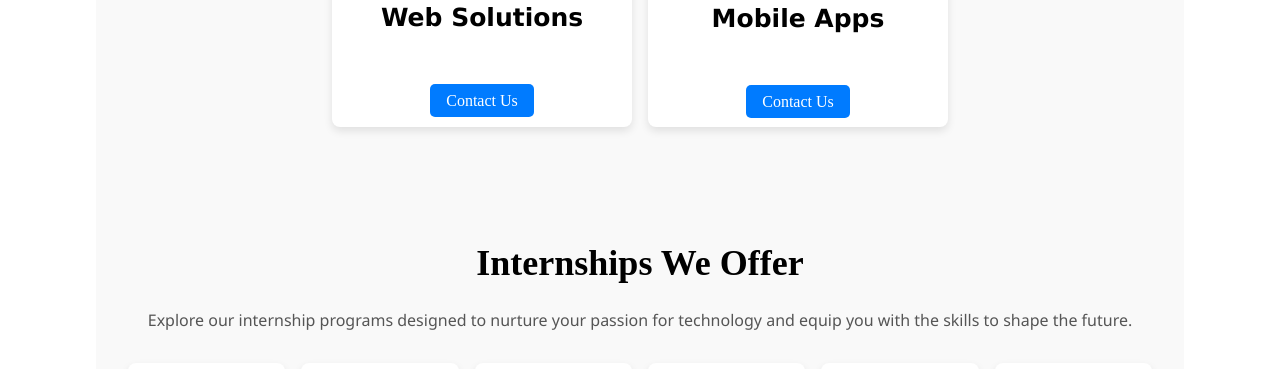
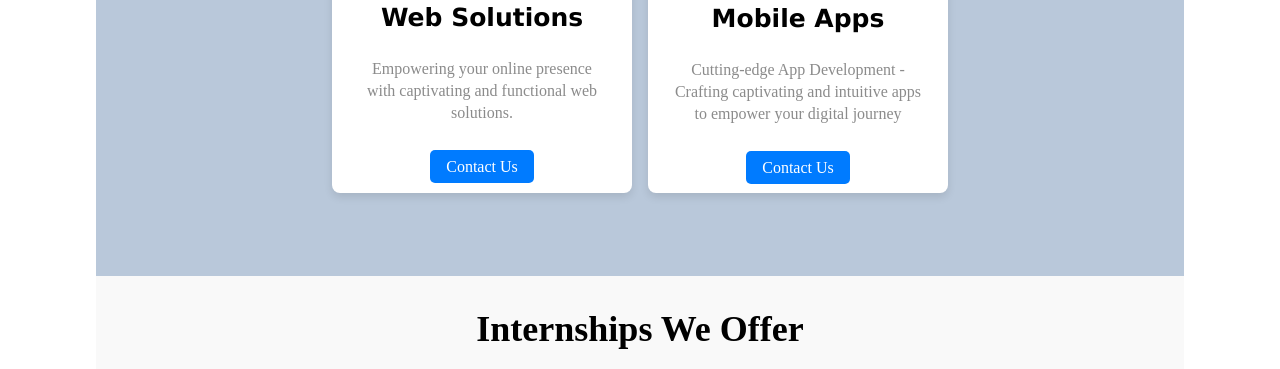
Before and after one commit to Satyam-KT/Codxo, a website: page public/index.html in a window 1280 px wide. Shown: the part 1255-1624 px from the top of the page. Drawn offline with Linux system fonts and the light colour scheme.

Commit message:
testimonial

```diff
--- a/public/index.html
+++ b/public/index.html
@@ -61,7 +61,7 @@
     </section>
 
     <!-- --------Services-->
-    <section class="course">
+    <section class="course" style="background-color: rgb(185, 200, 218);">
       <h1>Our Services</h1>
       <div class="course-intro">
         <p>
@@ -74,7 +74,7 @@
           <img src="Images/webdev.jpeg" alt="Web Development" />
           <h3>Web Solutions</h3>
           <p>
-
+            Empowering your online presence with captivating and functional web solutions.
           </p>
           <a href="contact.html" class="apply-btn">Contact Us</a>
         </div>
@@ -82,7 +82,8 @@
           <img src="Images/android.png" alt="Python" />
           <h3>Mobile Apps</h3>
           <p>
-
+            Cutting-edge App Development - Crafting captivating and intuitive apps to
+            empower your digital journey
           </p>
           <a href="contact.html" class="apply-btn">Contact Us</a>
         </div>
```
